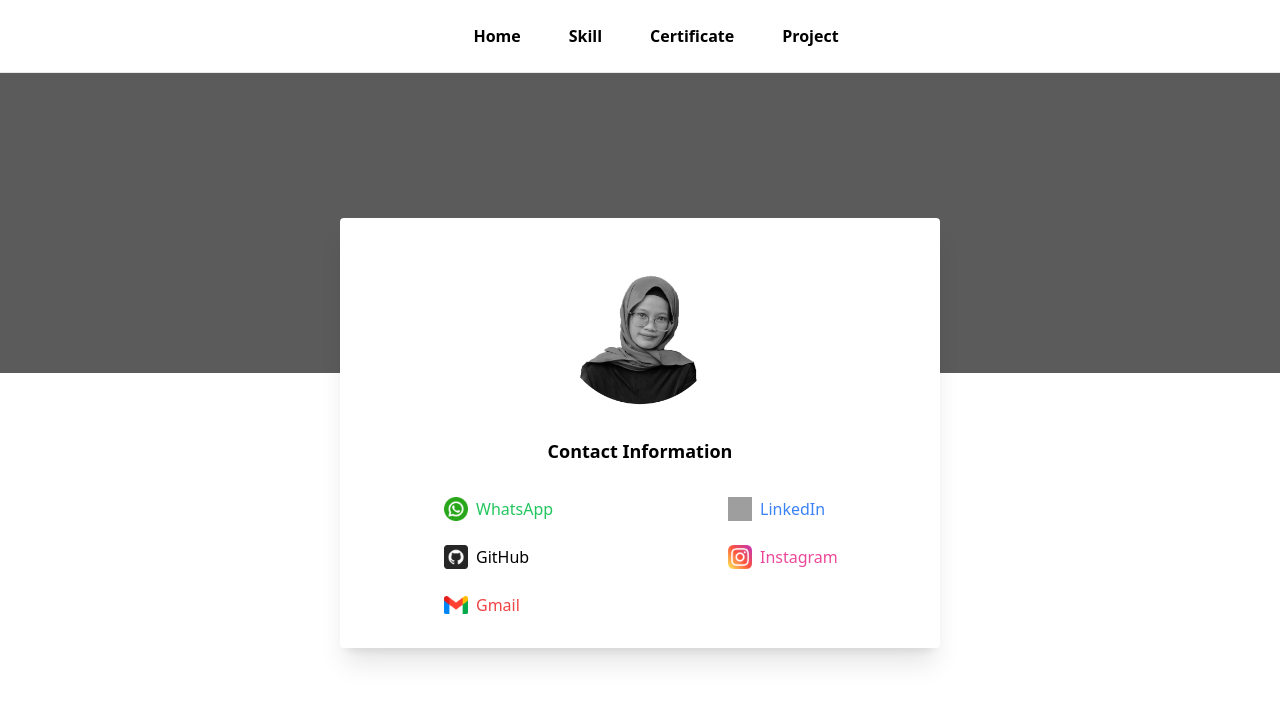
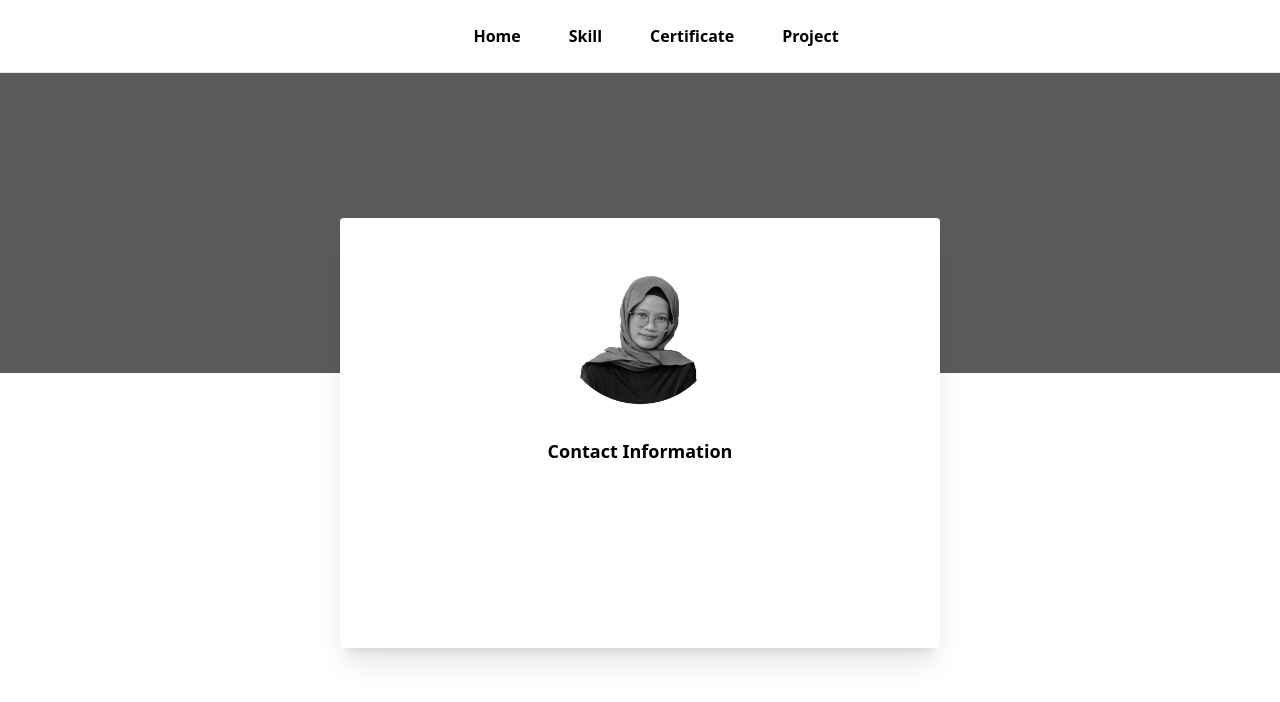
Before and after one commit to AyuLintang03/lintang, a React (Vite) app: page /kontak in a window 1280 px wide. Shown: the top 702 px of the page. Built offline with nearby package versions, Linux system fonts and the light colour scheme; grey boxes are pictures that could not be loaded.

Commit message:
09/02/24

```diff
--- a/src/components/Kontak.jsx
+++ b/src/components/Kontak.jsx
@@ -62,31 +62,7 @@ const Kontak = () => {
           {/* Centered and slightly larger photo */}
           <img src="/images/ayu02.png" alt='Your Photo' className='w-48 h-38 rounded-full col-span-2 mb-4 mx-auto' />
           <p className='text-lg text-center font-semibold mb-4 col-span-2'>Contact Information</p>
-          {/* WhatsApp link */}
-          <a href='https://wa.me/62895704292653' target='_blank' rel='noopener noreferrer' className='flex items-center text-green-500 hover:underline mb-2 ml-20'>
-            <img src="/images/whatsapp.png" alt='WhatsApp Icon' className='w-6 h-6 mr-2' />
-            WhatsApp
-          </a>
-          {/* LinkedIn link */}
-          <a href='https://www.linkedin.com/in/ayu-lintang' target='_blank' rel='noopener noreferrer' className='flex items-center text-blue-500 hover:underline mb-2 ml-20'>
-            <img src="/images/linkedin.png" alt='LinkedIn Icon' className='w-6 h-6 mr-2' />
-            LinkedIn
-          </a>
-          {/* GitHub link */}
-          <a href='https://github.com/AyuLintang03' target='_blank' rel='noopener noreferrer' className='flex items-center text-black hover:underline mb-2 ml-20'>
-            <img src="/images/github.png" alt='GitHub Icon' className='w-6 h-6 mr-2' />
-            GitHub
-          </a>
-          {/* Instagram link */}
-          <a href='https://www.instagram.com/alinp04/?next=%2F' target='_blank' rel='noopener noreferrer' className='flex items-center text-pink-500 hover:underline mb-2 ml-20'>
-            <img src="/images/instagram.png" alt='Instagram Icon' className='w-6 h-6 mr-2' />
-            Instagram
-          </a>
-          {/* Gmail link */}
-          <a href='mailto:ayulintang95@gmail.com' className='flex items-center text-red-500 hover:underline ml-20'>
-            <img src="/images/gmail.png" alt='Gmail Icon' className='w-6 h-6 mr-2' />
-            Gmail
-          </a>
+
         </div>
       </div>
       <div onClick={() => setOpen(!open)} className='absolute right-8 top-2 md:hidden w-7 h-7 cursor-pointer'>
```
